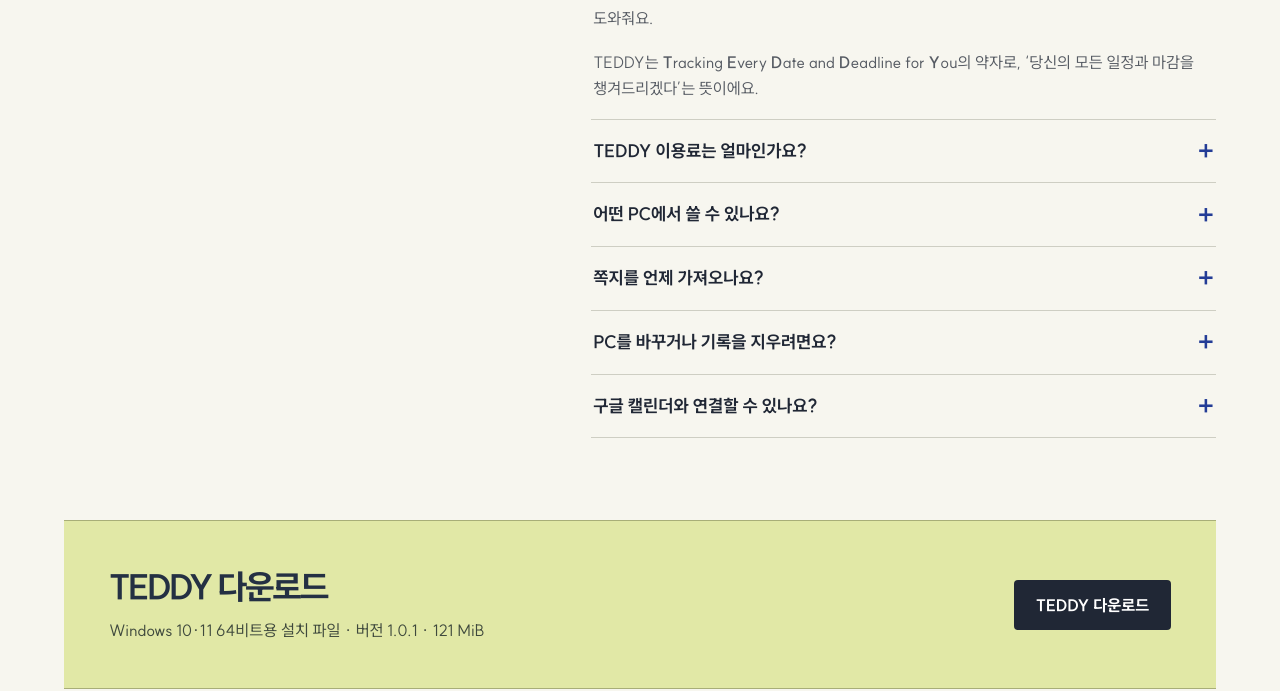
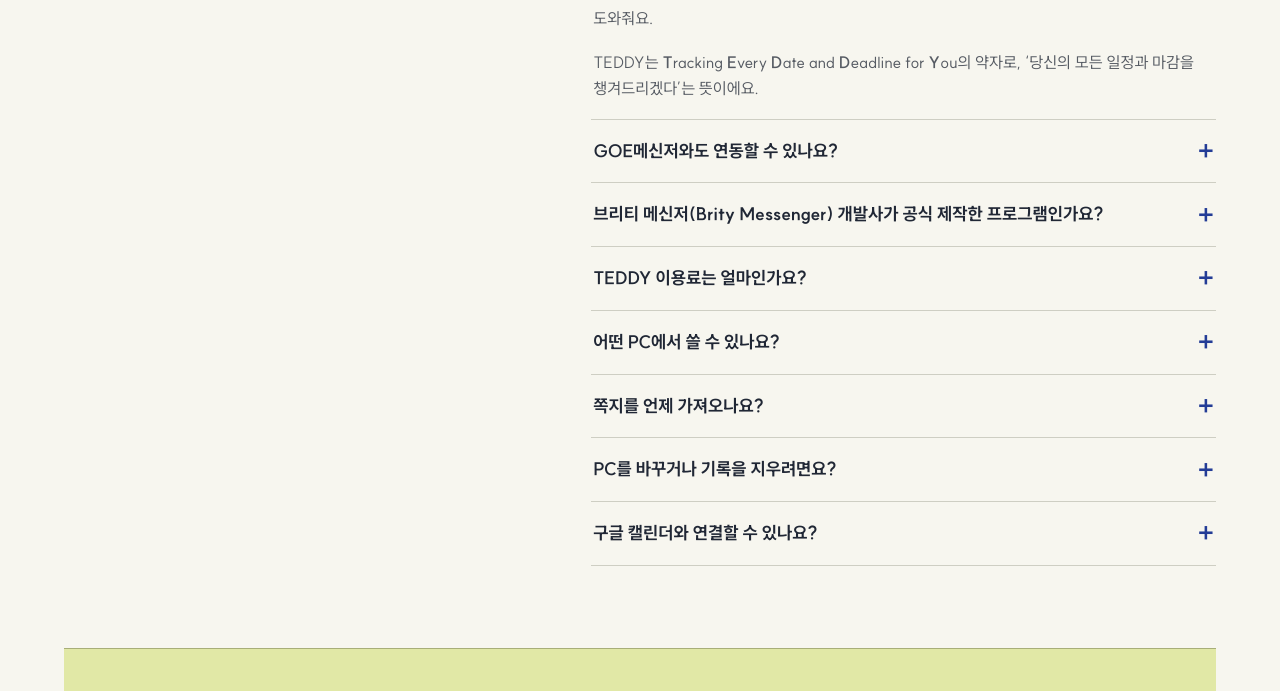
Before and after one commit to easycodingperson/teddy-website, a plain HTML site: page index.html in a window 1280 px wide. Shown: the part 5190-5881 px from the top of the page. Drawn offline with Linux system fonts and the light colour scheme.

Commit message:
GOE메신저 연동과 TEDDY 개발 주체 FAQ 추가

```diff
--- a/index.html
+++ b/index.html
@@ -170,6 +170,14 @@
   </section>
   <section class="section wrap faq-grid" id="faq" aria-labelledby="faq-title"><div><p class="section-label">이용 안내</p><h2 id="faq-title">자주 묻는 질문</h2></div><div class="faq">
     <details open><summary>TEDDY는 어떤 서비스인가요?</summary><p>TEDDY는 경기도교육청 소속 교원 및 직원을 위한 Windows용 교육업무 비서예요. Brity 메신저 쪽지를 할 일·답장 필요·공지·일상 대화로 나누고, 쪽지 속 일정과 마감을 달력에서 챙길 수 있게 도와줘요.</p><p>TEDDY는 <span lang="en"><b>T</b>racking <b>E</b>very <b>D</b>ate and <b>D</b>eadline for <b>Y</b>ou</span>의 약자로, ‘당신의 모든 일정과 마감을 챙겨드리겠다’는 뜻이에요.</p></details>
+    <details>
+      <summary>GOE메신저와도 연동할 수 있나요?</summary>
+      <p>경기도교육청에서는 2027년부터 기존에 사용하던 GOE메신저를 종료하고, 브리티 메신저(Brity Messenger)로 전면 전환할 예정이에요. 이에 따라 사용기한이 얼마 남지 않은 GOE메신저와의 연동은 지원하지 않아요.</p>
+    </details>
+    <details>
+      <summary>브리티 메신저(Brity Messenger) 개발사가 공식 제작한 프로그램인가요?</summary>
+      <p>TEDDY는 현직 교사가 업무 편의를 위해 개발한 프로그램으로서 브리티 메신저 개발사가 공식 제작 및 유지보수를 하지 않아요. TEDDY 오류 및 개선사항 문의는 하단의 '<a href="contact.html">개발자 문의</a>'를 눌러 알려주세요.</p>
+    </details>
     <details><summary>TEDDY 이용료는 얼마인가요?</summary><p>TEDDY의 설치와 이용은 무료예요. 선택 기능인 AI 분류에 외부 구독 계정이나 API 키를 연결하면 해당 서비스의 요금이 별도로 적용될 수 있어요.</p></details>
     <details><summary>어떤 PC에서 쓸 수 있나요?</summary><p>Windows 10·11 64비트 PC에서 사용해요. 쪽지를 가져오려면 Brity 메신저 PC 프로그램을 실행하고 로그인해 주세요.</p></details>
     <details><summary>쪽지를 언제 가져오나요?</summary><p>처음에는 자동 동기화가 꺼져 있어요. ‘지금 동기화’를 누르면 열려 있는 Brity 창에서 쪽지를 읽어요. 설정에서 자동 동기화 시각을 정할 수도 있어요.</p></details>
```
